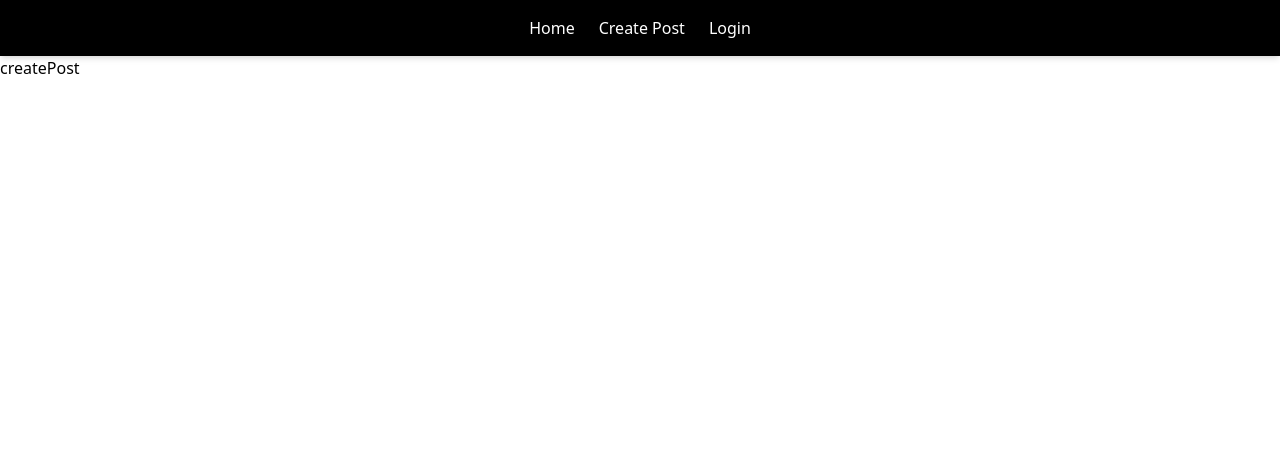
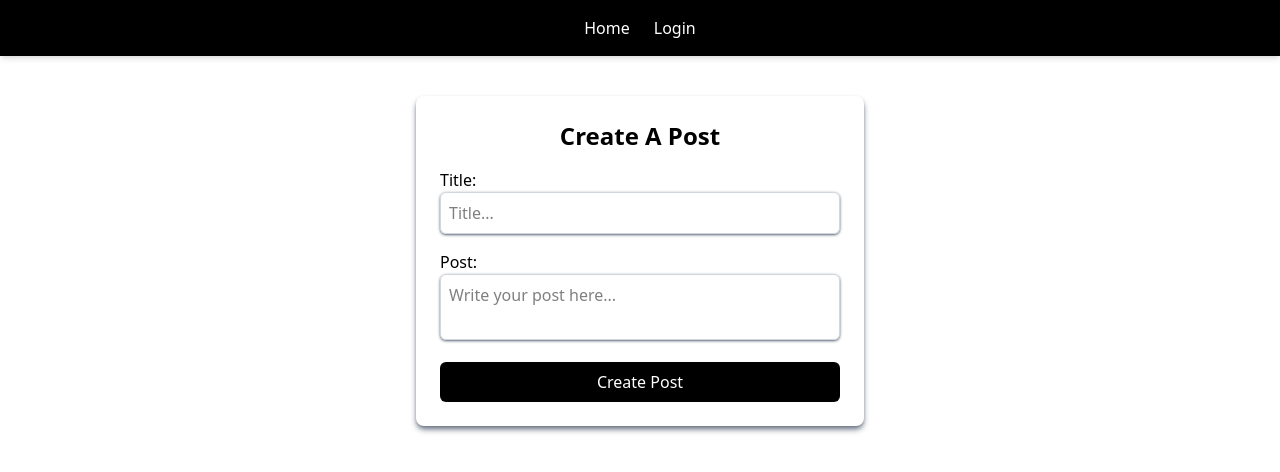
Before and after one commit to dikie001/blog-site, a React (Vite) app: page /createpost in a window 1280 px wide. Shown: the top 472 px of the page. Built offline with nearby package versions, Linux system fonts and the light colour scheme.

Commit message:
add react-hot-toast for notifications and implement authentication flow in App, Login, and CreatePost components

```diff
--- a/package.json
+++ b/package.json
@@ -14,6 +14,7 @@
     "firebase": "^11.4.0",
     "react": "^19.0.0",
     "react-dom": "^19.0.0",
+    "react-hot-toast": "^2.5.2",
     "react-icons": "^5.5.0",
     "react-router-dom": "^7.3.0",
     "tailwindcss": "^4.0.14"
--- a/src/App.jsx
+++ b/src/App.jsx
@@ -3,19 +3,49 @@ import { BrowserRouter as Router, Routes, Route, Link } from "react-router-dom";
 import Home from "./pages/Home";
 import Login from "./pages/Login";
 import CreatePost from "./pages/createPost";
+import { useState } from "react";
+import { signOut } from "firebase/auth";
+import { auth } from "./firebase/config";
+import { Toaster } from "react-hot-toast";
 
 const App = () => {
+
+  const [isAuth, setIsAuth] = useState(false);
+  const LogOut=()=>{
+    signOut(auth).then(()=>{
+      localStorage.clear();
+      setIsAuth(false);
+      window.location.pathname = "/login"
+
+    })
+
+  }
   return (
-    <Router >
-      <nav className="bg-black text-white p-4 flex justify-center space-x-6 shadow-md">
-  <Link to="/" className="hover:text-purple-400 transition">Home</Link>
-  <Link to="/createpost" className="hover:text-purple-400 transition">Create Post</Link>
-  <Link to="/login" className="hover:text-purple-400 transition">Login</Link>
-</nav>
+
+    <Router>
+      <Toaster position="top-right"/>
+      <nav className="bg-black text-white p-4 flex items-center justify-center space-x-6 shadow-md">
+        <Link to="/" className="hover:text-purple-400 transition">
+          Home
+        </Link>
+        {isAuth && <Link to="/createpost" className="hover:text-purple-400 transition">
+          Create Post
+        </Link>}
+        {!isAuth? (
+          <Link to="/login" className="hover:text-purple-400 transition">
+            Login
+          </Link>
+        ) : (
+          <button onClick={LogOut} className="bg-purple-600 font-bold text-white px-4 py-2 rounded-md hover:bg-gray-900 transition">
+  Log Out
+</button>
+
+        )}
+      </nav>
 
       <Routes>
         <Route path="/" element={<Home />} />
-        <Route path="/login" element={<Login />} />
+        <Route path="/login" element={<Login setIsAuth={setIsAuth} />} />
         <Route path="/createpost" element={<CreatePost />} />
       </Routes>
     </Router>
--- a/src/pages/Home.jsx
+++ b/src/pages/Home.jsx
@@ -1,8 +1,13 @@
 import React from 'react'
+import { auth } from '../firebase/config'
+import { toast } from 'react-hot-toast'
 
 const Home = () => {
-  return (
+
+  return (<>
+
     <div >Home</div>
+    </>
   )
 }
 
--- a/src/pages/Login.jsx
+++ b/src/pages/Login.jsx
@@ -1,8 +1,33 @@
 import React from 'react'
+import { SiGoogle } from 'react-icons/si'
+import { auth, provider } from '../firebase/config'
+import { signInWithPopup } from 'firebase/auth'
+import { useNavigate } from 'react-router-dom'
+import { toast } from 'react-hot-toast'
 
-const Login = () => {
+
+const Login = ({setIsAuth}) => {
+    const navigate = useNavigate()
+
+    const SignIn = ()=>{
+        signInWithPopup(auth, provider).then((result)=>{
+            localStorage.setItem("isAuth", true);
+            setIsAuth(true)
+            navigate('/')
+            toast.success(`Welcome ${auth.currentUser.displayName}`)
+
+
+        })
+
+    }
   return (
-    <div>Login</div>
+    <div className="bg-white flex flex-col items-center p-6 rounded-lg shadow-md text-center">
+  <p className="text-black text-lg mb-4">Sign in with Google to continue...</p>
+  <button onClick={SignIn} className="flex items-center gap-2 bg-black text-white px-4 py-2 rounded-md hover:bg-gray-900 transition">
+    <SiGoogle className="text-purple-500" /> Login with Google
+  </button>
+</div>
+
   )
 }
 
--- a/src/pages/createPost.jsx
+++ b/src/pages/createPost.jsx
@@ -1,9 +1,62 @@
-import React from 'react'
+import React from "react";
+import { useState } from "react";
+import { addDoc, collection } from "firebase/firestore";
+import { auth, db } from "../firebase/config";
+import { useNavigate } from "react-router-dom";
+import toast from "react-hot-toast";
 
 const CreatePost = () => {
+  const [title, setTitle] = useState("");
+  const [postText, setPostText] = useState("");
+  const navigate = useNavigate()
+  const collectionRef = collection(db, "posts");
+
+  const newPost = async () => {
+    const loadingToast = toast.loading('Creating post...')
+    await addDoc(collectionRef, {
+      title,
+      postText,
+      author: { name: auth.currentUser.displayName, id: auth.currentUser.uid },
+
+    });
+  setTimeout(()=>{
+    toast.success("Post created succesfully!", {id:loadingToast})
+  },2000)
+    navigate('/')
+  };
   return (
-    <div>createPost</div>
-  )
-}
+    <div className="bg-white p-6 rounded-lg mt-10 shadow-md shadow-gray-500 w-full max-w-md mx-auto">
+      <h1 className="text-2xl text-center font-bold text-black mb-4">
+        Create A Post
+      </h1>
 
-export default CreatePost
+      <div className="mb-4">
+        <label className="block text-black font-medium">Title:</label>
+        <input
+          type="text"
+          onChange={(e) => setTitle(e.target.value)}
+          placeholder="Title..."
+          className="w-full p-2 border shadow-sm shadow-gray-500 border-gray-300 rounded-md focus:outline-none focus:border-purple-600"
+        />
+      </div>
+
+      <div className="mb-4">
+        <label className="block text-black font-medium">Post:</label>
+        <textarea
+          placeholder="Write your post here..."
+          onChange={(e) => setPostText(e.target.value)}
+          className="w-full p-2 border resize-none shadow-sm shadow-gray-500 border-gray-300 rounded-md focus:outline-none focus:border-purple-600"
+        />
+      </div>
+
+      <button
+        onClick={newPost}
+        className="w-full bg-black  text-white px-4 py-2 rounded-md hover:bg-gray-900 transition"
+      >
+        Create Post
+      </button>
+    </div>
+  );
+};
+
+export default CreatePost;
```
Also changed, not shown: 1 other file (tests, documents, lock files or other folders).
